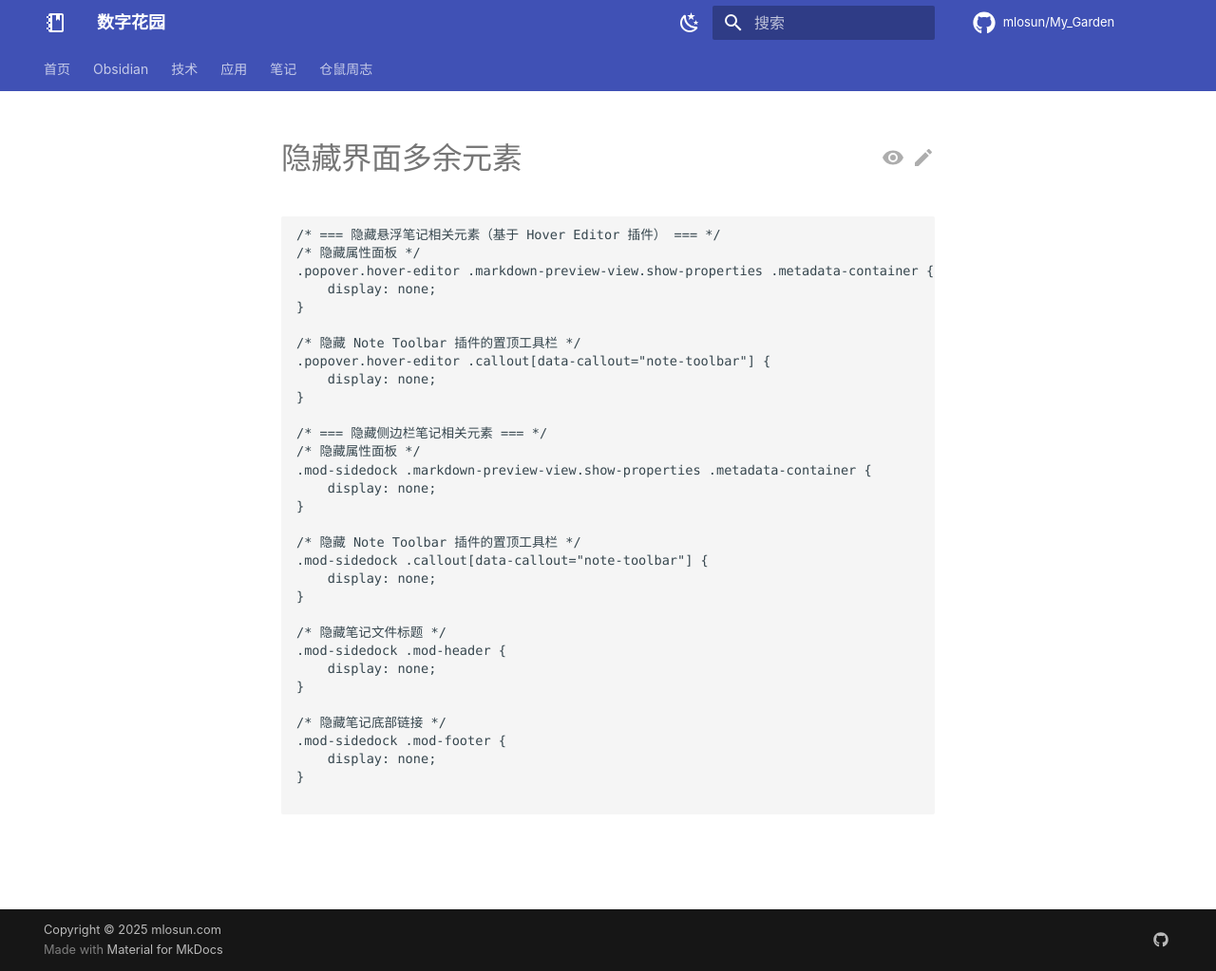
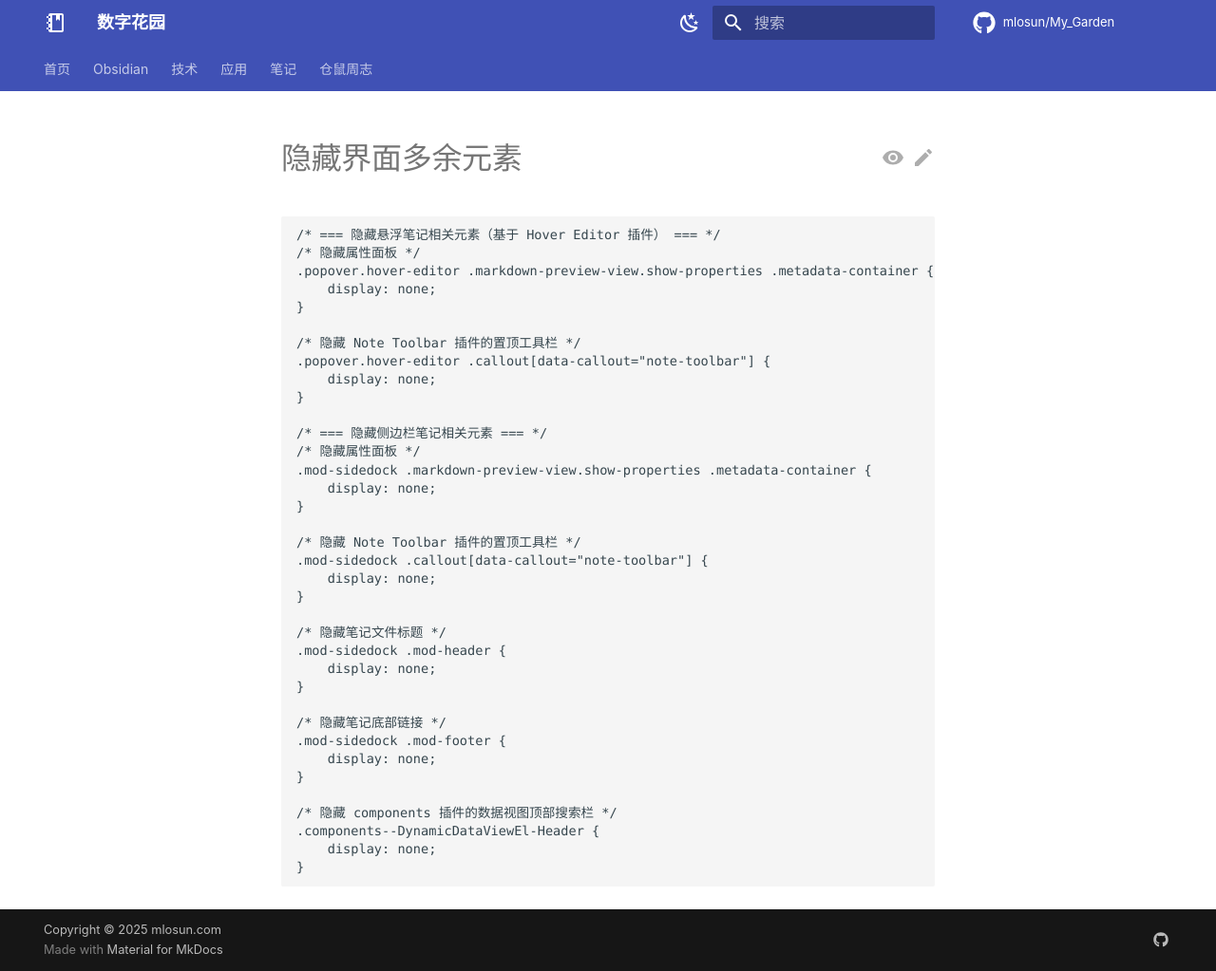
Before and after one commit to mlosun/My_Garden, an MkDocs documentation site: the page built from docs/obsidian/snippets/隐藏界面多余元素.md, in a window 1280 px wide and 1023 px high. Shown: the whole window at 95% size. Built offline with MkDocs 1.6.1 and Material for MkDocs 9.7.7, drawn with Linux system fonts in a browser that asks for light colours; comment, search, counter and statistics services are not loaded.

````diff
--- a/docs/obsidian/snippets/隐藏界面多余元素.md
+++ b/docs/obsidian/snippets/隐藏界面多余元素.md
@@ -37,4 +37,8 @@ share: true
     display: none;
 }
 
+/* 隐藏 components 插件的数据视图顶部搜索栏 */
+.components--DynamicDataViewEl-Header {
+    display: none;
+}
 ```
````
Also changed, not shown: other parts of docs/obsidian/snippets/隐藏界面多余元素.md (+1 -1 lines), docs/index.md (+2 -2 lines), docs/obsidian/index.md (+1 -1 lines), docs/weekly/index.md (+1 -0 lines), docs/weekly/仓鼠周志 第04期.md (added, +24 -0 lines).
